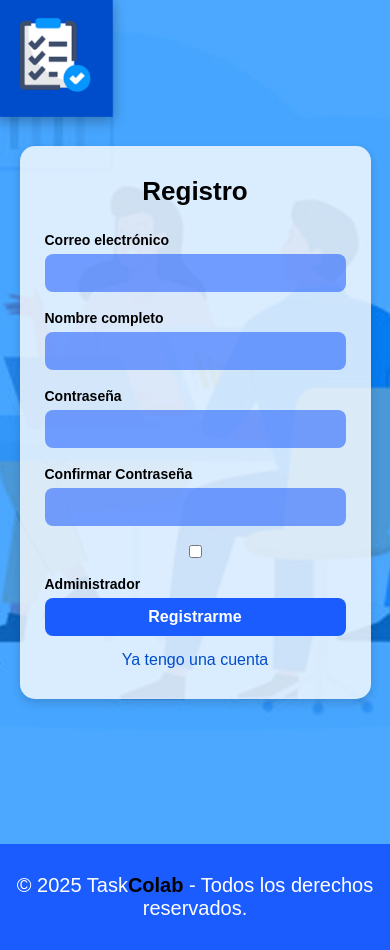
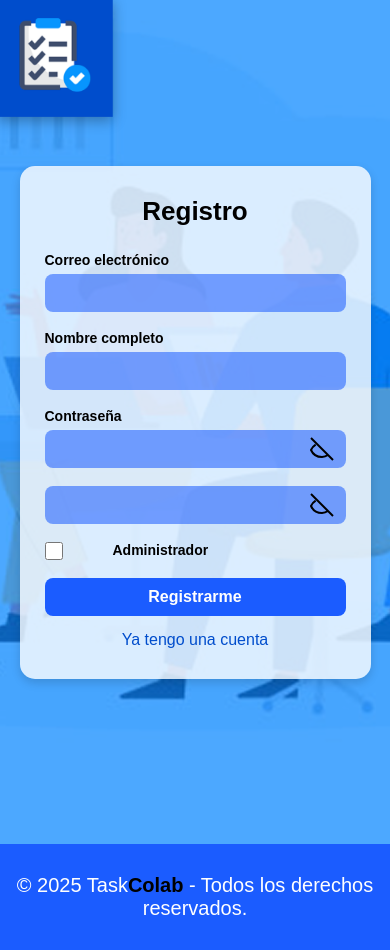
Before and after one commit to Keyra8a/PROYECTO_GESTOR_TAREAS, a PHP site: page /view/registro.html in a window 390 px wide. Run offline with PHP 8.4, Linux system fonts and the light colour scheme.

Commit message:
Responsive 1280 - Dropdown - Password-toggle

```diff
--- a/assets/styles/main.css
+++ b/assets/styles/main.css
@@ -1444,7 +1444,56 @@ body {
 .toast.closing { animation: fadeOut 0.25s forwards; }
 @keyframes fadeOut { from { opacity: 1; transform: translateY(0); } to { opacity: 0; transform: translateY(-10px); } }
 
-
+.checkbox-line {
+    display: flex;
+    gap: 50px; /* Separación entre checkbox y texto */
+}
+.checkbox-line input[type="checkbox"] {
+    width: 18px;
+    height: 18px;
+    cursor: pointer;
+    accent-color: #007bff;
+}
+
+.password-wrapper {
+  position: relative;
+}
+
+.password-wrapper input {
+  width: 100%;
+  padding-right: 35px; /* espacio para el SVG */
+}
+
+.password-wrapper .toggle-password {
+  position: absolute;
+  right: 9px;
+  top: 35%;
+  transform: translateY(-50%) scale(0.8); /* reduce tamaño y centra vertical */
+  cursor: pointer;
+  color: #000000; /* color del SVG */
+  width: 30px;  /* ancho más pequeño */
+  height: 30px; /* altura más pequeña */
+}
+
+.login-password-wrapper {
+  position: relative;
+}
+
+.login-password-wrapper input {
+  width: 100%;
+  padding-right: 35px; /* espacio para el SVG */
+}
+
+.login-password-wrapper .login-toggle-password {
+  position: absolute;
+  right: 9px;
+  top: 55%;
+  transform: translateY(-50%) scale(0.8); /* reduce tamaño y centra vertical */
+  cursor: pointer;
+  color: #000000; /* color del SVG */
+  width: 30px;  /* ancho más pequeño */
+  height: 30px; /* altura más pequeña */
+}
 
 
 
--- a/view/registro.html
+++ b/view/registro.html
@@ -24,16 +24,33 @@
         <label for="username">Nombre completo</label>
         <input type="text" id="username" name="name" required>
 
-        <label for="password">Contraseña</label>
+      <label for="password">Contraseña</label>
+      <div class="password-wrapper">
         <input type="password" id="password" name="password" required minlength="6">
+        <span class="toggle-password">
+          <!-- SVG por defecto: ojo cerrado -->
+          <svg xmlns="http://www.w3.org/2000/svg" viewBox="0 0 24 24" fill="none" stroke="currentColor" stroke-width="2">
+            <path d="M17.94 17.94A10.97 10.97 0 0 1 12 20c-5 0-9.27-3-11-7 1.01-2.21 2.65-4.13 4.66-5.39"/>
+            <line x1="1" y1="1" x2="23" y2="23" />
+          </svg>
+        </span>
+      </div>
 
-        <label for="confirm-password">Confirmar Contraseña</label>
+      <div class="password-wrapper">
         <input type="password" id="confirm-password" name="confirm_password" required minlength="6">
+        <span class="toggle-password">
+          <svg xmlns="http://www.w3.org/2000/svg" viewBox="0 0 24 24" fill="none" stroke="currentColor" stroke-width="2">
+            <path d="M17.94 17.94A10.97 10.97 0 0 1 12 20c-5 0-9.27-3-11-7 1.01-2.21 2.65-4.13 4.66-5.39"/>
+            <line x1="1" y1="1" x2="23" y2="23" />
+          </svg>
+        </span>
+      </div>
 
-        <div class="checkbox-row">
-          <input type="checkbox" id="is_admin" name="is_admin" value="1">
-          <label for="is_admin">Administrador</label>
-        </div>
+
+      <div class="checkbox-line">
+          <input type="checkbox" id="admin" name="admin">
+          <label for="admin">Administrador</label>
+      </div>
 
         <button id="registroBtn" type="submit" class="btn-primary">Registrarme</button>
 
@@ -46,6 +63,7 @@
     <p>© 2025 Task<span class="colab-black">Colab</span> - Todos los derechos reservados.</p>
   </footer>
 
+  <script src="../assets/javascript/menu.js" defer></script>
   <script src="../assets/javascript/toasts.js" defer></script>
   <script src="../assets/javascript/messages.js" defer></script>
 </body>
--- a/view/tablero.html
+++ b/view/tablero.html
@@ -52,7 +52,7 @@
                     <a class="dropdown-toggle">
                     Reportes <span class="arrow">▼</span>
                     </a>
-                    <div class="dropdown-menu"></a>
+                    <div class="dropdown-menu">
                         <a href="../view/reportes.html"><h4>Panel de reportes</h4></a>
                         <p>Visualizar el progreso, análiza el rendimiento y mejora la productividad de tu equipo.</p>
                     </div>
```
Also changed, not shown: other parts of assets/styles/main.css (+47 -0 lines), assets/javascript/menu.js (+78 -17 lines), index.html (+5 -5 lines), view/login.html (+12 -2 lines), view/pantalla_principal/gestor_task.html (+14 -14 lines).
